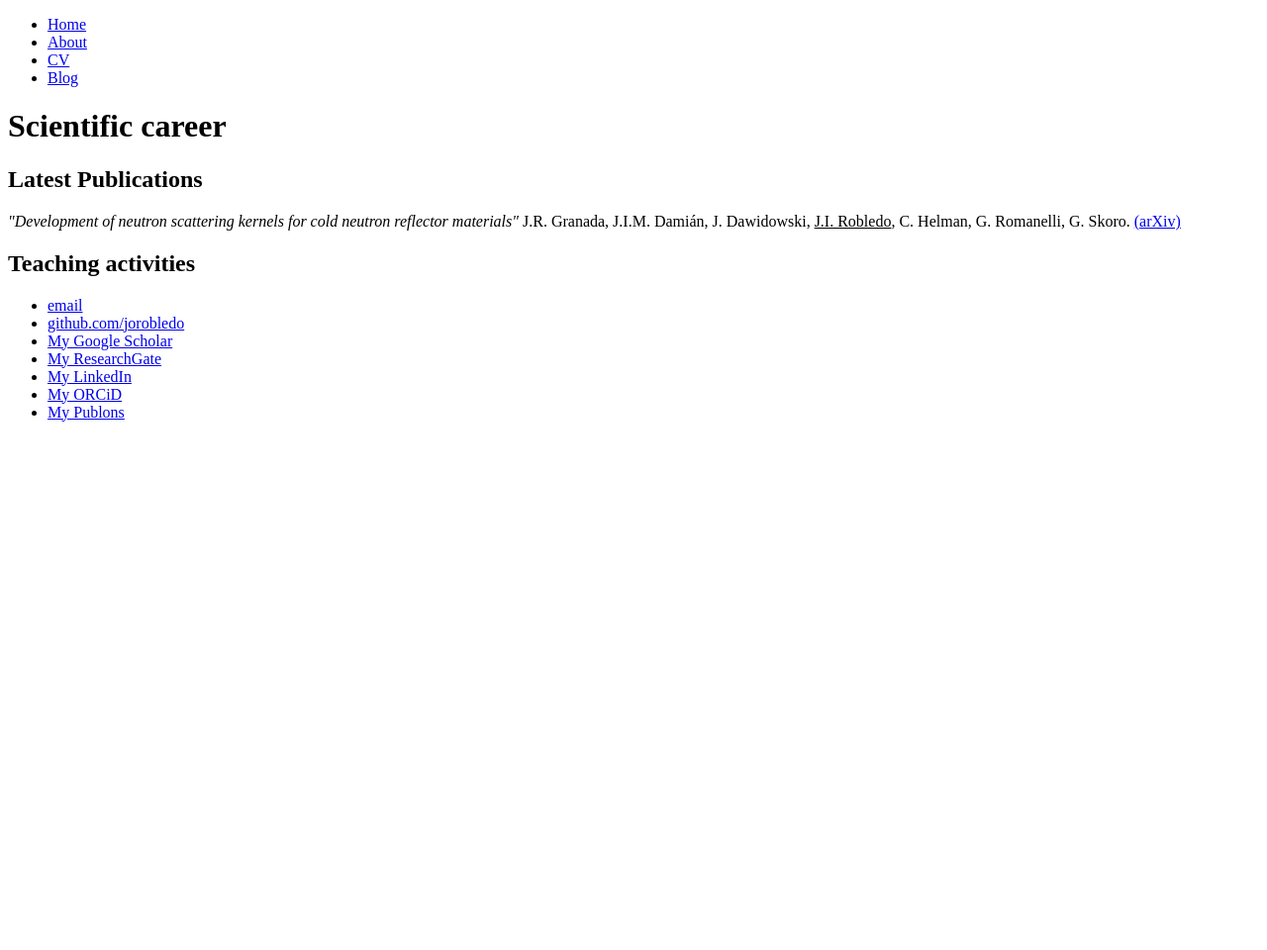
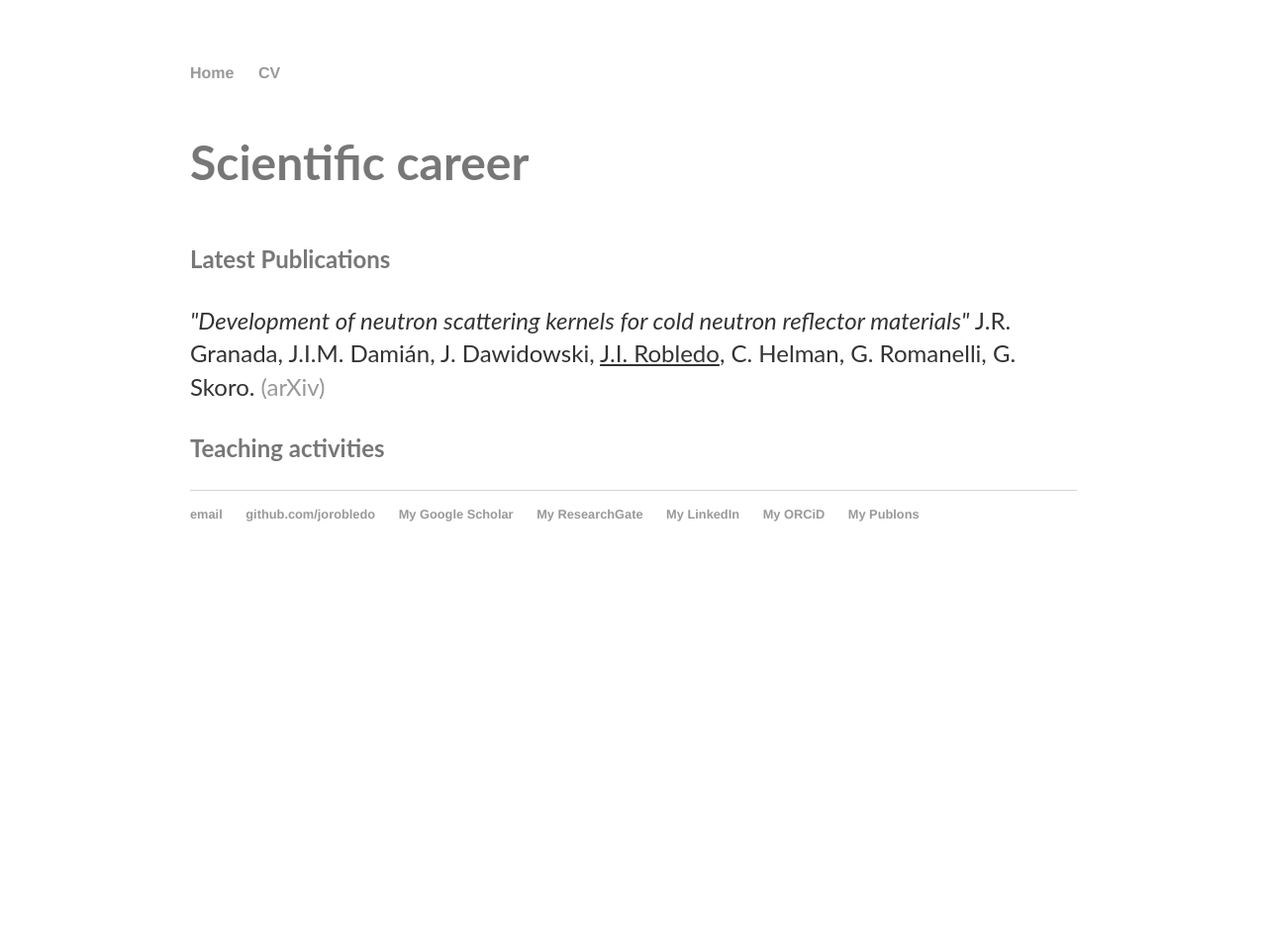
Before and after one commit to jorobledo/jorobledo.github.io, a Jekyll site: the page built from cv/index.html, in a window 1280 px wide. Shown: the whole page at 99% size. Built offline with Jekyll 4.4.1, drawn with Linux system fonts in a browser that asks for light colours; before the commit the page ends 900 px from its top, so only the background shows below that.

Commit message:
Update default.html

```diff
--- a/_layouts/default.html
+++ b/_layouts/default.html
@@ -3,16 +3,51 @@
 		<head>
 			<title>{{ page.title }}</title>
 			<!-- link to main stylesheet -->
-			<!--link rel="stylesheet" type="text/css" href="/css/main.css"-->
+			<link rel="stylesheet" type="text/css" href="/css/main.css">
 			<link rel="stylesheet" href="https://cdnjs.cloudflare.com/ajax/libs/font-awesome/4.7.0/css/font-awesome.min.css">
 		</head>
+
+		<style>
+			body,h1,h2,h3,h4,h5,h6 {font-family: "Lato", sans-serif;}
+			body, html {
+			  height: 100%;
+			  color: #777;
+			  line-height: 1.8;
+			}
+
+			/* Create a Parallax Effect */
+			.bgimg-1, .bgimg-2, .bgimg-3 {
+			  background-attachment: fixed;
+			  background-position: center;
+			  background-repeat: no-repeat;
+			  background-size: cover;
+			}
+
+			/* First image (Logo. Full height)
+			.bgimg-1 {
+			  background-image: url('/w3images/parallax1.jpg');
+			  min-height: 100%;
+			}*/
+
+			.w3-wide {letter-spacing: 10px;}
+			.w3-hover-opacity {cursor: pointer;}
+
+			/* Turn off parallax scrolling for tablets and phones */
+			@media only screen and (max-device-width: 1600px) {
+			  .bgimg-1, .bgimg-2, .bgimg-3 {
+			    background-attachment: scroll;
+			    min-height: 400px;
+			  }
+			}
+		</style>
+
 		<body>
 			<nav>
 	    		<ul>
 	        		<li><a href="/">Home</a></li>
-		        	<li><a href="/about">About</a></li>
+		        	<!--li><a href="/about">About</a></li-->
 	        		<li><a href="/cv">CV</a></li>
-	        		<li><a href="/blog">Blog</a></li>
+	        		<!--li><a href="/blog">Blog</a></li-->
 	    		</ul>
 			</nav>
 			<div class="container">
```
